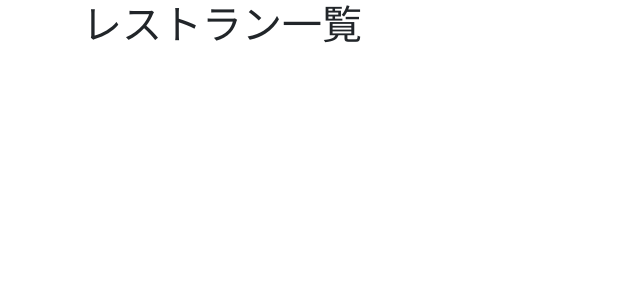
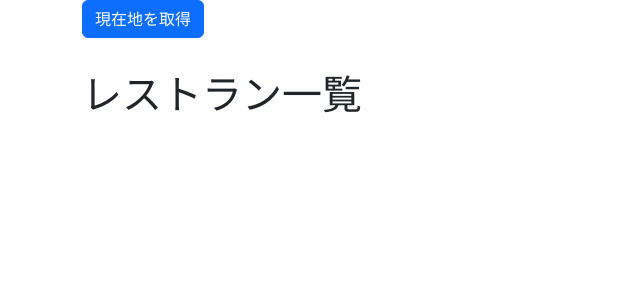
Before and after one commit to Ituki-t/gourmet-search-app, a Django app: page / in a window 1280 px wide. Shown: the top 300 px of the page, without its empty margins (0-640 px from the left). Run offline with Django 5.2, Linux system fonts and the light colour scheme; data that the repository does not hold is empty.

Commit message:
geolocation apiで位置情報を取得できた

```diff
--- a/restaurants/static/js/geolocation.js
+++ b/restaurants/static/js/geolocation.js
@@ -0,0 +1,19 @@
+document.getElementById('get-location-btn').onclick = function() {
+    // Geolocation APIを使用して現在地を取得
+    navigator.geolocation.getCurrentPosition(successCallback, errorCallback);
+    alert('位置情報を取得しています。');
+}
+
+function successCallback(position){
+
+    alert('位置情報を取得しました。');
+    var latitude = position.coords.latitude;
+    document.getElementById('latitude').innerHTML = latitude;
+
+    var longitude = position.coords.longitude;
+    document.getElementById('longitude').innerHTML = longitude;
+}
+
+function errorCallback(error){
+    alert('位置情報の取得に失敗しました。');
+}
--- a/restaurants/templates/restaurants/index.html
+++ b/restaurants/templates/restaurants/index.html
@@ -1,10 +1,19 @@
 {% extends 'base.html' %}
-
+{% load static %}
 {% block title %}レストラン検索アプリ{% endblock title %}
 
 {% block content %}
 
 <div class="container">
+    <button id="get-location-btn" class="btn btn-primary mb-3">現在地を取得</button>
+    <p id="latitude" class="mb-3"></p>
+    <p id="longitude" class="mb-3"></p>
+
+
+
+
+
+
     <h1>レストラン一覧</h1>
     {% for restaurant in restaurants %}
         <div class="card mb-3" style="max-width: 540px;">
@@ -29,5 +38,5 @@
 
     {% endfor %}
 </div>
-
+<script src="{% static 'js/geolocation.js' %}"></script>
 {% endblock content %}
```
Also changed, not shown: README.md.
